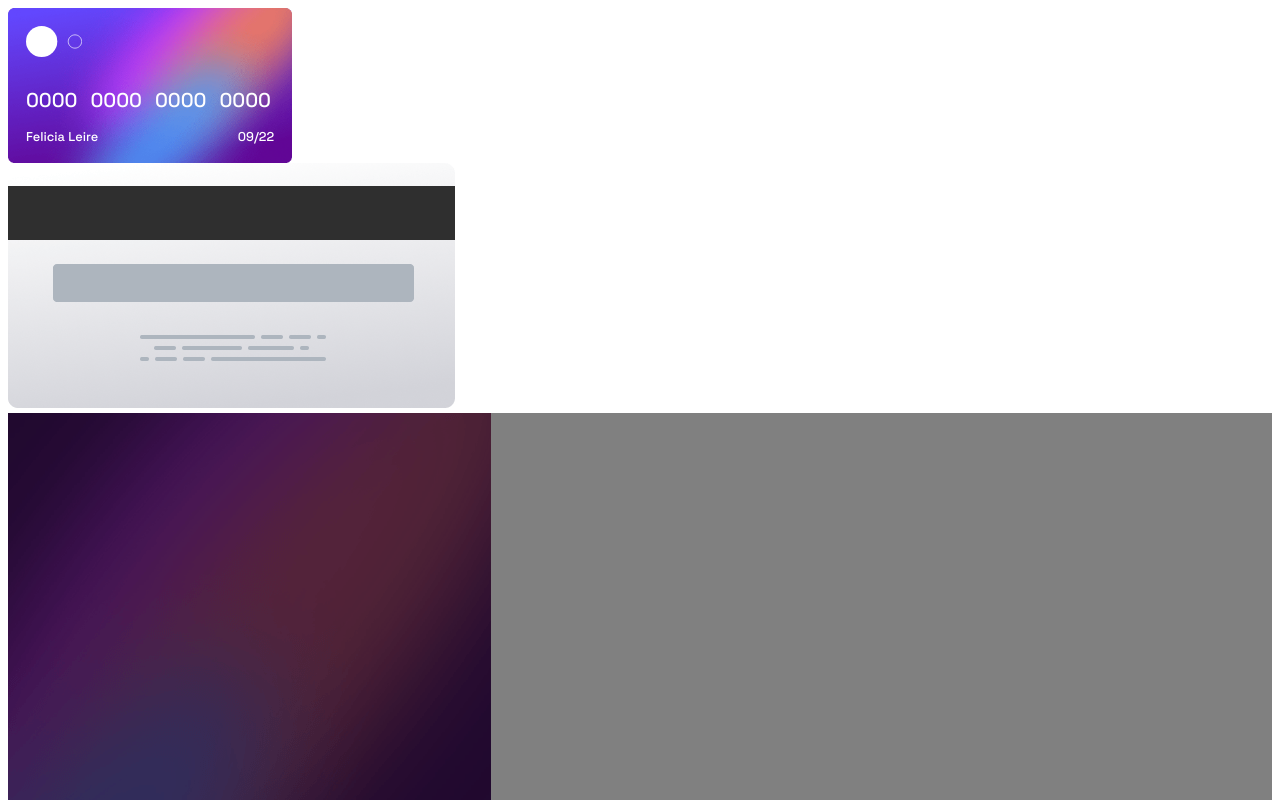
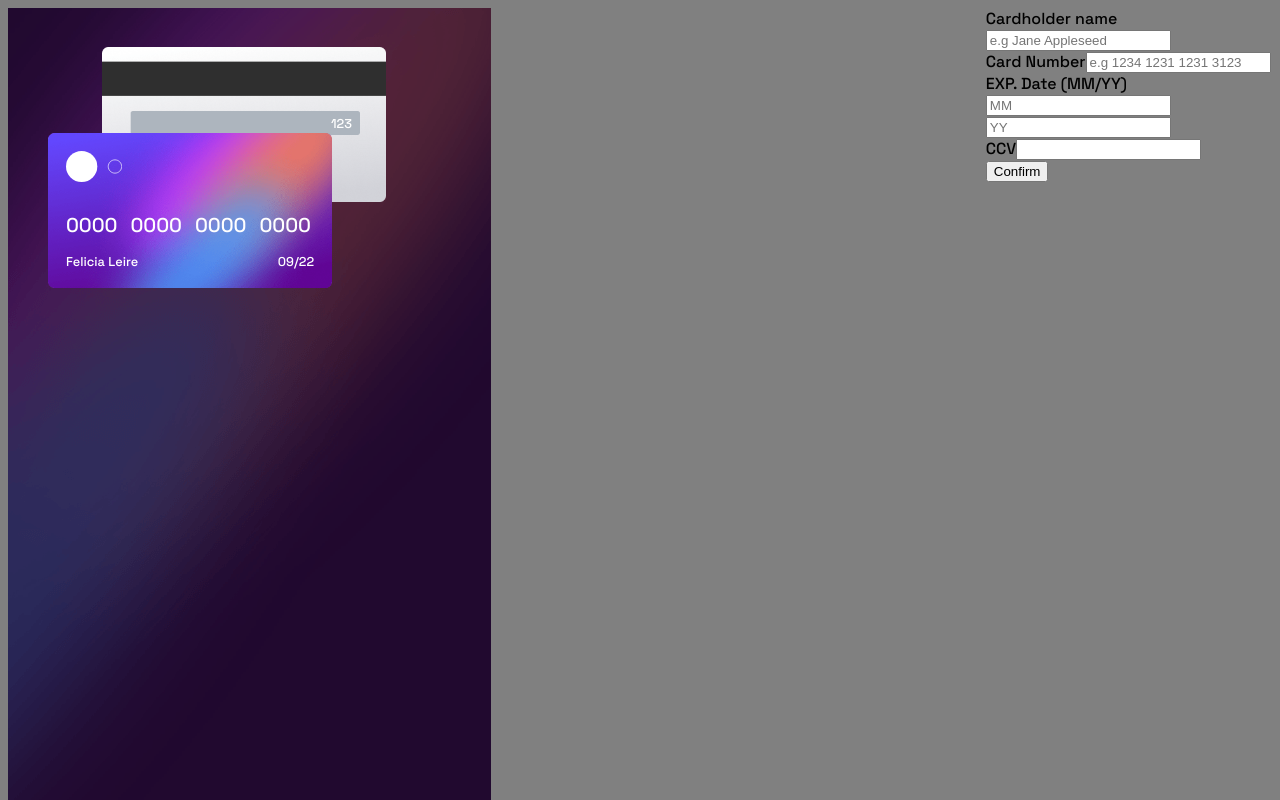
Before and after one commit to TuanManhCao/fm-interactive-card-details-form, a React (Vite) app: page / in a window 1280 px wide. Shown: the top 800 px of the page. Built offline with nearby package versions, Linux system fonts and the light colour scheme.

Commit message:
Adjust card position layout form items

```diff
--- a/src/App.css
+++ b/src/App.css
@@ -1,3 +1,6 @@
+body {
+  background-color: grey;
+}
 .container {
   width: 100%;
   min-height: 100vh;
@@ -64,7 +67,10 @@
   font-size: 0.8rem;
   width: 284px;
   height: 155px;
-  position: relative;
+  position: absolute;
+  /* top: 100px; */
+  left:0px;
+  bottom: 0px;
   display: flex;
   flex-direction: column;
   padding: 1.4em;
@@ -93,3 +99,42 @@
   width: 100%;
   flex-grow: 0;
 }
+
+.card-back {
+  font-size: 0.8rem;
+  width: 284px;
+  height: 155px;
+  position: absolute;
+  color:white;
+  z-index: -10;
+  bottom: 86px;
+  left: 54px
+
+}
+
+.card-back-bg {
+  position: absolute;
+  z-index: -1;
+  width: 284px;
+  height: 155px;
+  top: 0px;
+  left: 0px;
+}
+
+.ccv {
+  position: absolute;
+  top: 68px;
+  right: 34px;
+}
+
+.cards-wrapper {
+  /* Need a better way to postion this responsively */
+  left: 48px;
+  position: absolute;
+  width: 340px;
+  height: 280px;
+  /* background-color: red; */
+  /* border: 1px solid red; */
+  /* top: 0; */
+  z-index: 1;
+}
--- a/src/App.jsx
+++ b/src/App.jsx
@@ -10,6 +10,10 @@ function App() {
   return (
     <>
       <div className="cards-wrapper">
+        <div className="card-back">
+          <img src={card_back_bg} alt="" className="card-back-bg" />
+          <span className="ccv"> 123</span>
+        </div>
         <div className="card-front">
           <img src={card_front_bg} alt="" className="card-front-bg" />
           <img src={card_logo} alt="" className="logo" />
@@ -20,11 +24,9 @@ function App() {
             <span className="card-number">0000</span>
           </div>
           <div className="name-row">
-            <span className="owner-name">Felicia Leire</span> <span className="expire-date">09/22</span>
+            <span className="owner-name">Felicia Leire</span>{" "}
+            <span className="expire-date">09/22</span>
           </div>
-        </div>
-        <div className="card-back">
-          <img src={card_back_bg} alt="" />
         </div>
       </div>
       <div className="container">
@@ -32,7 +34,40 @@ function App() {
           <img src={mobile_bg} className="mobile-image" />
           <img src={desktop_bg} className="desktop-image" />
         </div>
-        <div className="form-container"></div>
+        <div className="form-container">
+          <form action="/submit" method="post">
+            <div className="form-name-group">
+              <label htmlFor="card-hodler-name">Cardholder name</label>
+              <input
+                type="text"
+                name=""
+                id="owner-name"
+                placeholder="e.g Jane Appleseed"
+              />
+            </div>
+            <div className="form-card-number-group">
+              <label htmlFor="card-number">Card Number</label>
+              <input
+                type="text"
+                name=""
+                id="owner-name"
+                placeholder="e.g 1234 1231 1231 3123"
+              />
+            </div>
+            <div className="form-exp-date-group">
+              <label htmlFor="expire-date">EXP. Date (MM/YY)</label>
+              <div className="form-exp-date-input">
+                <input type="text" name="month" id="month" placeholder="MM" />
+                <input type="text" name="month" id="Year" placeholder="YY" />
+              </div>
+            </div>
+            <div className="form-cvc-group">
+              <label htmlFor="CVC">CCV</label>
+              <input type="text" name="CCV" id="ccv" />
+            </div>
+            <input type="button" value="Confirm" />
+          </form>
+        </div>
       </div>
     </>
   )
```
